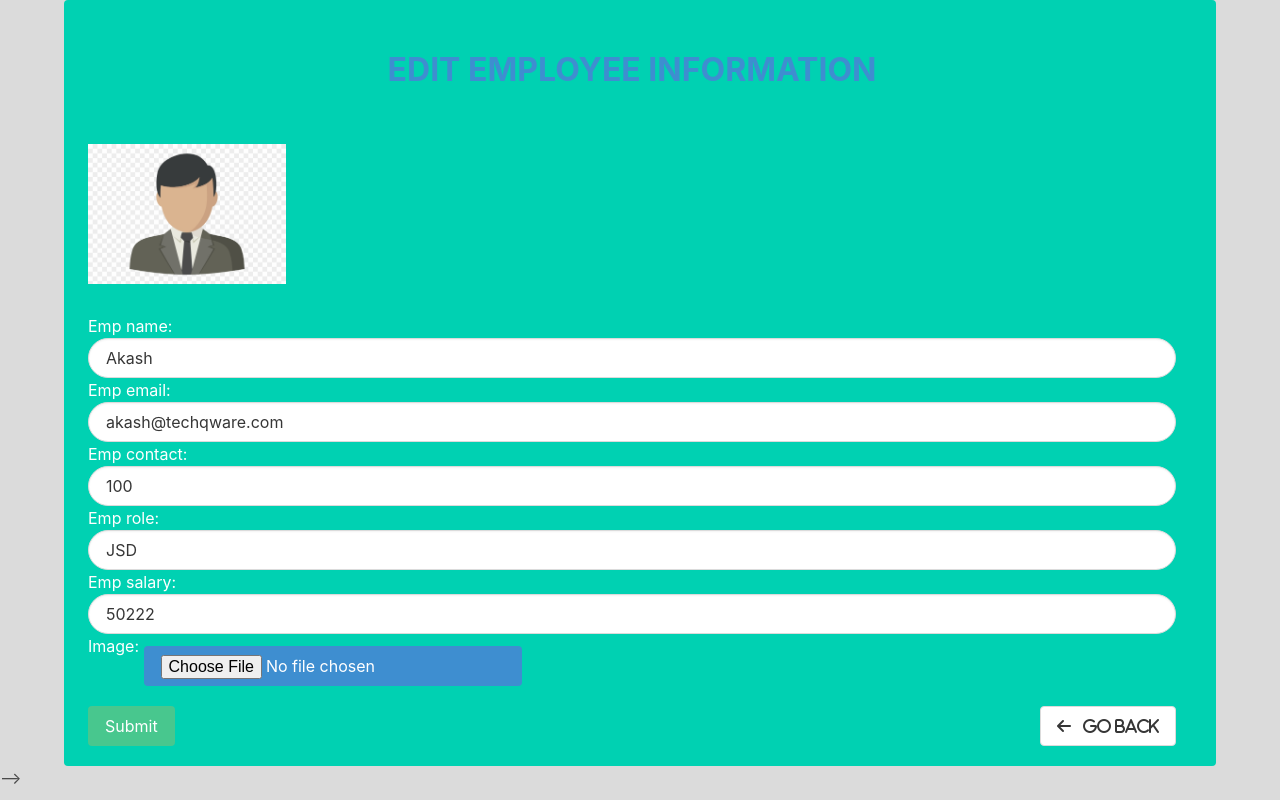
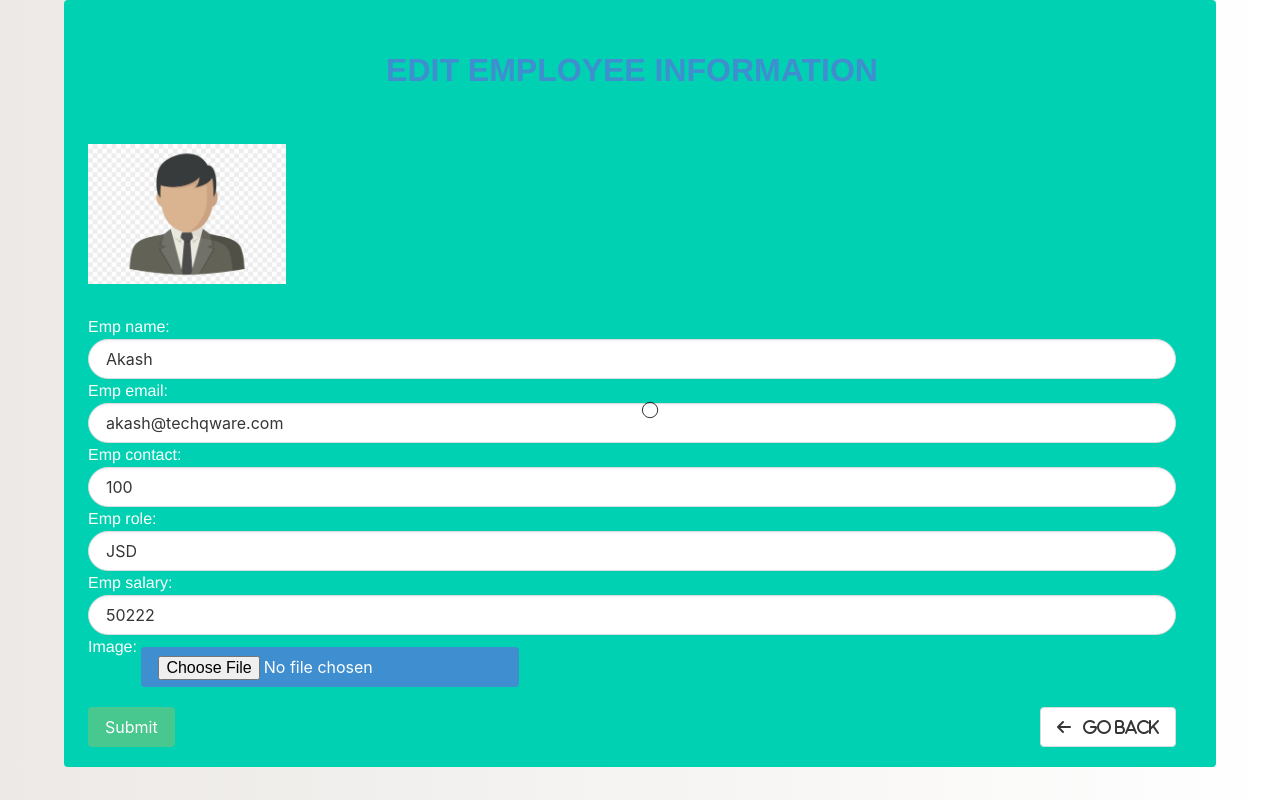
Before and after one commit to akash-techqware/simple_user_management_system, a Django app: page /edit/2946db4a-f415-4f4a-bbb5-56ad39cefa1c/ in a window 1280 px wide. Run offline with Django 3.2, Linux system fonts and the light colour scheme; data comes from the database, SQL or seed files in the repository.

Commit message:
custom cursor

```diff
--- a/employee/templates/employee/base.html
+++ b/employee/templates/employee/base.html
@@ -1,20 +1,36 @@
 <!DOCTYPE html>
 <html lang="en">
   <head>
-    <meta charset="UTF-8">
-    <meta http-equiv="X-UA-Compatible" content="IE=edge">
-    <meta name="viewport" content="width=device-width, initial-scale=1.0">
+    <meta charset="UTF-8" />
+    <meta http-equiv="X-UA-Compatible" content="IE=edge" />
+    <meta name="viewport" content="width=device-width, initial-scale=1.0" />
     <!-- <link href="https://cdn.jsdelivr.net/npm/bootstrap@5.3.2/dist/css/bootstrap.min.css" rel="stylesheet" integrity="sha384-T3c6CoIi6uLrA9TneNEoa7RxnatzjcDSCmG1MXxSR1GAsXEV/Dwwykc2MPK8M2HN" crossorigin="anonymous">
      -->
-    <link rel="stylesheet" href="https://cdn.jsdelivr.net/npm/bulma@0.9.4/css/bulma.min.css">
-    <link rel="stylesheet" href="https://cdnjs.cloudflare.com/ajax/libs/font-awesome/6.4.2/css/all.min.css" integrity="sha512-z3gLpd7yknf1YoNbCzqRKc4qyor8gaKU1qmn+CShxbuBusANI9QpRohGBreCFkKxLhei6S9CQXFEbbKuqLg0DA==" crossorigin="anonymous" referrerpolicy="no-referrer" />
+    <link
+      rel="stylesheet"
+      href="https://cdn.jsdelivr.net/npm/bulma@0.9.4/css/bulma.min.css"
+    />
+    <link
+      rel="stylesheet"
+      href="https://cdnjs.cloudflare.com/ajax/libs/font-awesome/6.4.2/css/all.min.css"
+      integrity="sha512-z3gLpd7yknf1YoNbCzqRKc4qyor8gaKU1qmn+CShxbuBusANI9QpRohGBreCFkKxLhei6S9CQXFEbbKuqLg0DA=="
+      crossorigin="anonymous"
+      referrerpolicy="no-referrer"
+    />
     <style>
       body {
-            background-color:hsl(0, 0%, 86%);
+        background-color: hsl(0, 0%, 86%);
         height: 100vh;
       }
       .fa-google {
-            background: conic-gradient(from -45deg, #ea4335 110deg, #4285f4 90deg 180deg, #34a853 180deg 270deg, #fbbc05 270deg) 73% 55%/150% 150% no-repeat;
+        background: conic-gradient(
+            from -45deg,
+            #ea4335 110deg,
+            #4285f4 90deg 180deg,
+            #34a853 180deg 270deg,
+            #fbbc05 270deg
+          )
+          73% 55%/150% 150% no-repeat;
         -webkit-background-clip: text;
         background-clip: text;
         color: transparent;
@@ -24,28 +40,111 @@
       .notification a:not(.button):not(.dropdown-item) {
         text-decoration: none;
       }
-        .footer{
+      .footer {
         background-color: #013d34;
       }
+      /* CUSTOM CURSOR POINTER */
+      * {
+        margin: 0;
+        padding: 0;
+      }
+      body {
+        color: #000;
+        min-height: 100vh;
+        overflow-x: hidden;
+        background: #ffdde1;
+        background: -webkit-linear-gradient(to right, #ece9e6, #ffffff);
+        background: -moz-linear-gradient(to right, #ece9e6, #ffffff);
+        background: -o-linear-gradient(to right, #ece9e6, #ffffff);
+        background: linear-gradient(to right, #ece9e6, #ffffff);
+        font-family: Helvetica, sans-serif;
+      }
+      .cursor {
+        display: block;
+        width: 20px;
+        height: 20px;
+        position: absolute;
+        top: 50%;
+        left: 50%;
+        transform: translate(-50%);
+        border-radius: 50%;
+        background: transparent;
+        pointer-events: none;
+        z-index: 111;
+        border: 1px solid #000;
+        transition: all 0.2s ease-out;
+        animation: moveCursor1 0.5s infinite alternate;
+      }
+
+      .expand {
+        background: transparent;
+        animation: moveCursor2 0.5s forwards;
+        border: 1px solid #000;
+      }
+
+      @keyframes moveCursor1 {
+        from {
+          transform: scale(1);
+        }
+
+        to {
+          transform: scale(0.8);
+        }
+      }
+
+      @keyframes moveCursor2 {
+        0% {
+          transform: scale(1);
+        }
+
+        50% {
+          transform: scale(2);
+        }
+
+        100% {
+          transform: scale(1);
+          opacity: 0;
+        }
+      }
     </style>
-    {% block title %}
-    {% endblock title %}
+    {% block title %} {% endblock title %}
   </head>
   <body>
     <div class="container is-widescreen">
-        <div class="notification is-primary ">
-            {% block content %}
-            {% endblock content %}
+      <div class="notification is-primary">
+        {% block content %} {% endblock content %}
       </div>
-
     </div>
     <div class="container is-max-desktop">
-        {% block footer %}
-        {% endblock footer %}
+      {% block footer %} {% endblock footer %}
     </div>
+    <!-- CUSTOM CURSOR POINTER -->
+    <div class="cursor"></div>
     <!-- <section class="section is-large">
         {% include 'employee/footer.html' %}
     </section> -->
-    <script src="https://cdn.jsdelivr.net/npm/bootstrap@5.3.2/dist/js/bootstrap.bundle.min.js" integrity="sha384-C6RzsynM9kWDrMNeT87bh95OGNyZPhcTNXj1NW7RuBCsyN/o0jlpcV8Qyq46cDfL" crossorigin="anonymous"></script>
+    <script
+      src="https://cdn.jsdelivr.net/npm/bootstrap@5.3.2/dist/js/bootstrap.bundle.min.js"
+      integrity="sha384-C6RzsynM9kWDrMNeT87bh95OGNyZPhcTNXj1NW7RuBCsyN/o0jlpcV8Qyq46cDfL"
+      crossorigin="anonymous"
+    ></script>
+    <!-- CUSTOM CURSOR POINTER -->
+    <script>
+      const cursor = document.querySelector(".cursor");
+
+      document.addEventListener("mousemove", (e) => {
+        cursor.setAttribute(
+          "style",
+          "top: " + (e.pageY - 10) + "px; left: " + (e.pageX - 10) + "px;"
+        );
+      });
+
+      document.addEventListener("click", (e) => {
+        cursor.classList.add("expand");
+        setTimeout(() => {
+          cursor.classList.remove("expand");
+        }, 500);
+      });
+    </script>
   </body>
 </html>
--- a/employee/templates/employee/footer.html
+++ b/employee/templates/employee/footer.html
@@ -18,7 +18,7 @@
         </a>
       </p>
     </div>
-                  <!-- <li class="nav-item">
+                  {% comment %} <li class="nav-item">
                       <a class="nav-link" href="{% url 'account_login' %}">Login</a>
                   </li>
                  <li class="nav-item">
@@ -26,6 +26,6 @@
                   </li>
                   <li class="nav-item">
                       <a class="nav-link" href="{% url 'account_reset_password' %}">Forgot Password</a>
-                  </li>  -->
+                  </li>  {% endcomment %}
   </footer>
 </div>
```
Also changed, not shown: employee/templates/employee/edit.html (+1 -18 lines). Lines whose indentation alone changed are shown as unchanged.
